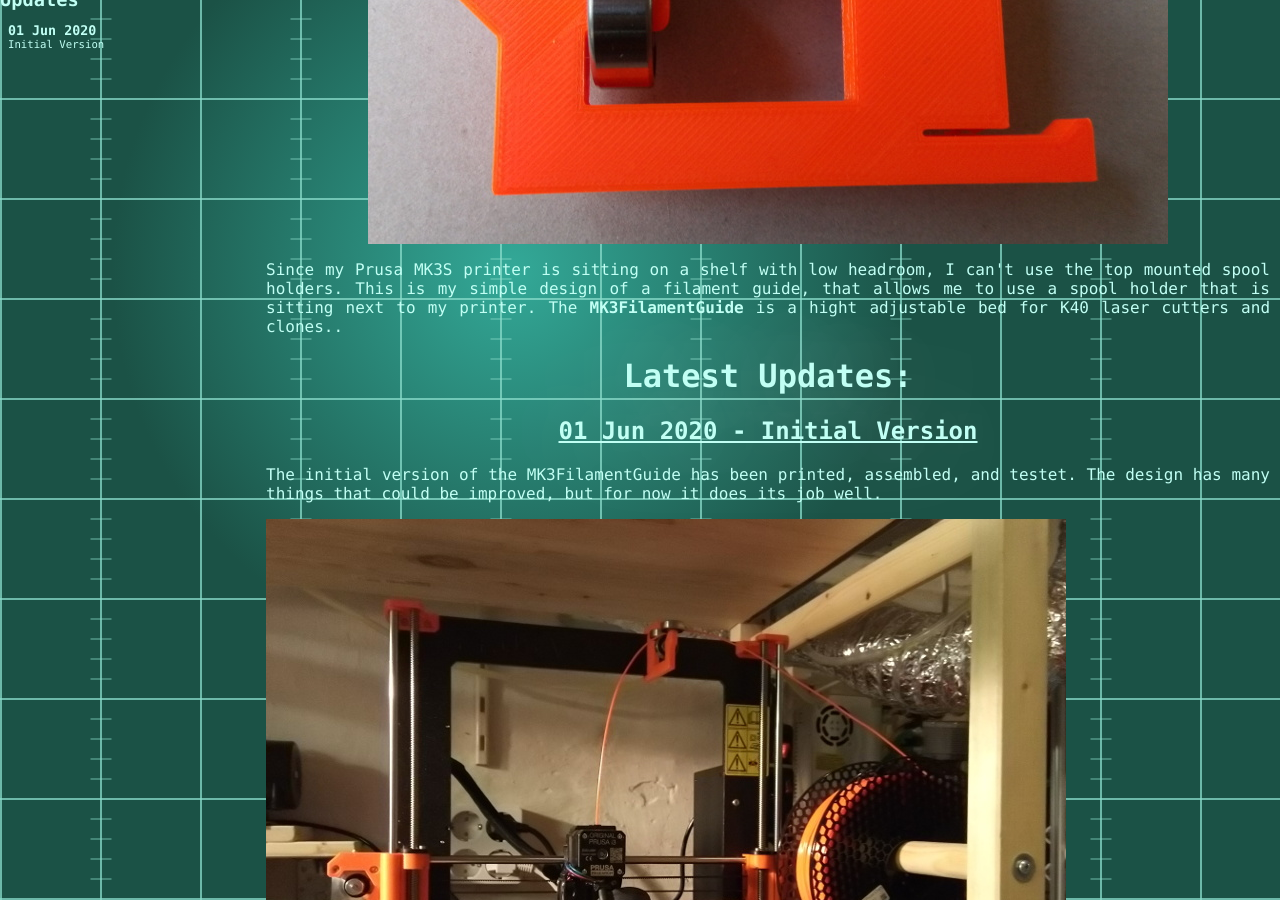
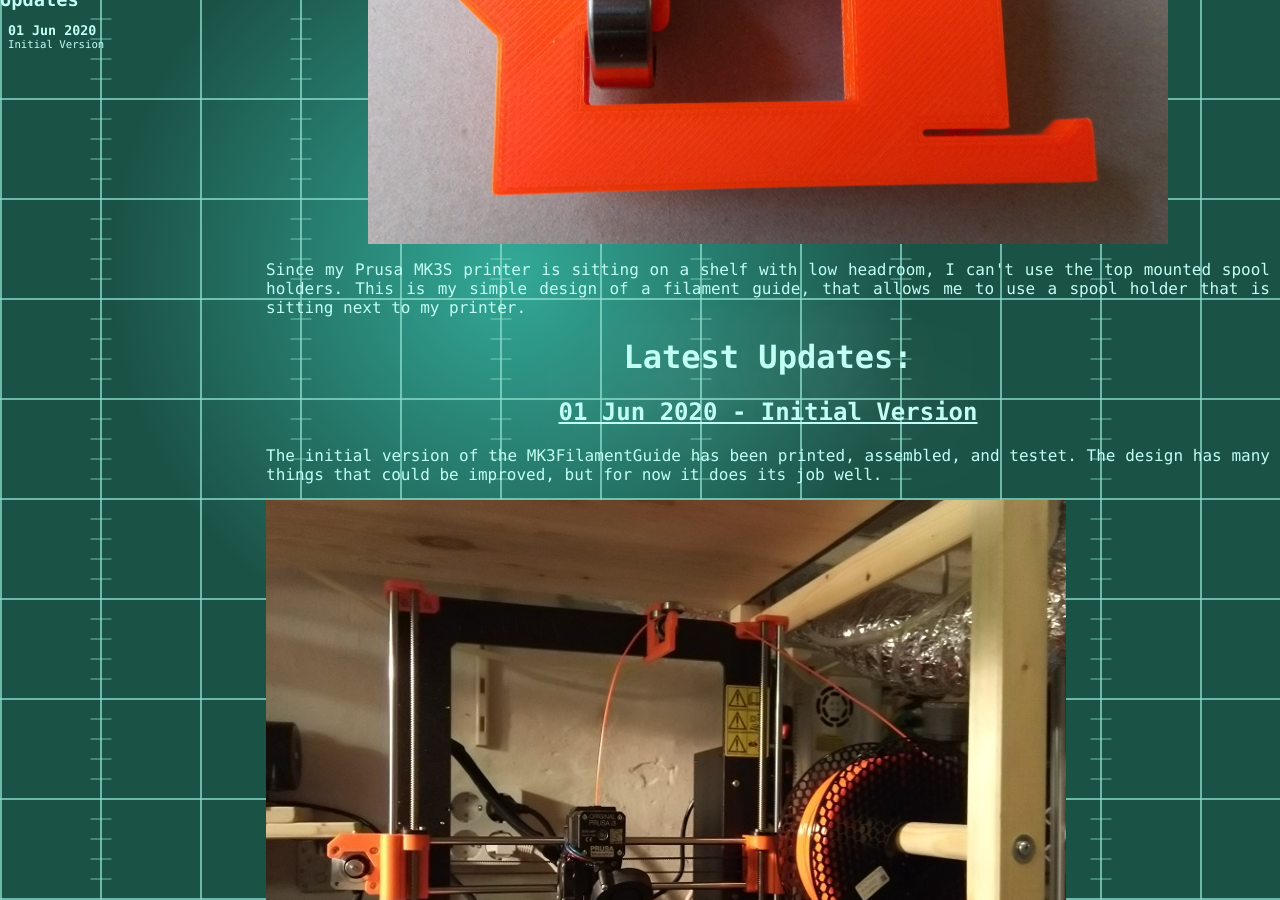
Before and after one commit to hotwolf/MK3FilamentGuide, a Jekyll site: the page built from index.html, in a window 1280 px wide and 900 px high, scrolled down 365 px. Built offline with Jekyll 4.4.1, drawn with Linux system fonts in a browser that asks for light colours.

Commit message:
minor fix

```diff
--- a/index.html
+++ b/index.html
@@ -7,7 +7,4 @@ title:  MK3FilamentGuide
 
 <p>Since my Prusa MK3S printer is sitting on a shelf with low headroom, I can't use the top mounted spool holders. This is my simple design of a filament guide, that allows me to use a spool holder that is sitting next to my printer.
 
-
-  The <strong>MK3FilamentGuide</strong> is a hight adjustable bed for K40 laser cutters and clones..
-
 {% include LatestPosts.html %}
```
